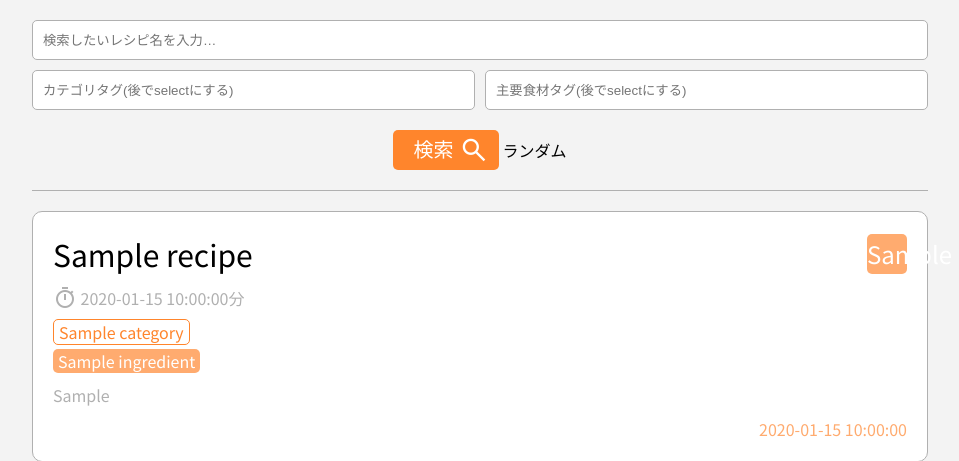
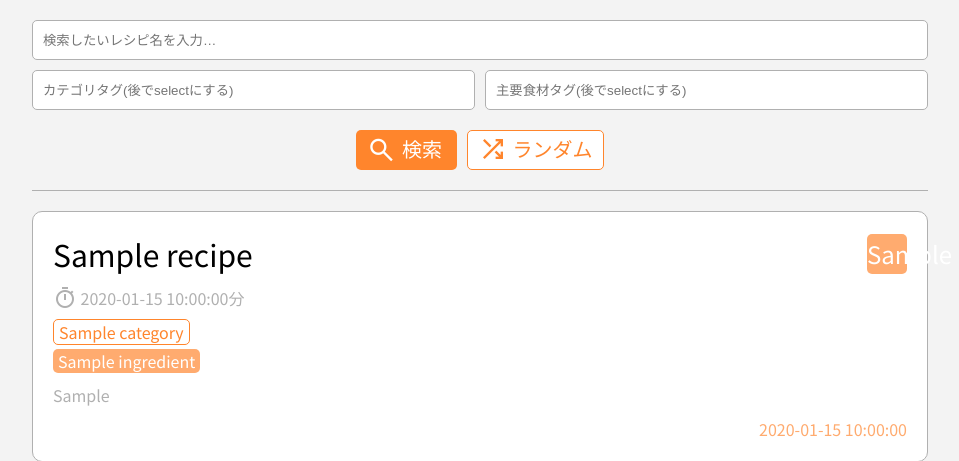
Before and after one commit to yoshiokaharuto/2024_hakkason_Gteam, a PHP site: page / in a window 1280 px wide. Shown: the part 84-545 px from the top of the page, without its empty margins (160-1119 px from the left). Run offline with PHP 8.4, Linux system fonts and the light colour scheme; tables that the repository leaves empty or names only in its code hold one stand-in row (values such as "Sample post").

Commit message:
ランダムなページに飛ぶボタンにスタイルを付与

```diff
--- a/css/style.css
+++ b/css/style.css
@@ -81,48 +81,73 @@ footer {
 
 /* ========== ↑ 主に全ページ ========== */
 /* ========== ↓ 主にindex ========== */
-#searchByName-container {
+#search-container {
     border-bottom: 1px solid var(--gray);
     padding-bottom: 20px;
     text-align: center;
 }
 
-#searchByName-container div {
+#searchByTag-container {
     display: flex;
     justify-content: space-between;
     margin-bottom: 10px;
     gap: 10px;
 }
 
-#searchByName-container input[type="text"],
-#search-button {
+#search-container input[type="text"],
+#search-button,
+#index-button-container a {
     height: 40px;
     border-radius: 5px;
 }
 
-#searchByName-container input[type="text"] {
+#search-container input[type="text"] {
     width: 100%;
     padding-left: 10px;
     margin-bottom: 10px;
     border: 1px solid var(--gray);
 }
 
+#index-button-container {
+    display: flex;
+    justify-content: center;
+    margin-bottom: 0;
+    gap: 10px;
+}
+
+#search-button,
+#index-button-container a {
+    font-size: 20px;
+    line-height: 30px;
+    padding: 0 15px 0 10px;
+    border: none;
+    border-radius: 5px;
+    cursor: pointer;
+}
+
 #search-button {
     color: white;
     background-color: var(--main-color);
-    font-size: 20px;
-    line-height: 30px;
-    padding: 0 10px 0 20px;
-    border: none;
-    border-radius: 5px;
-    cursor: pointer;
 }
 
 #search-button:active {
     background-color: var(--sub-color);
 }
 
-#search-button .material-symbols-outlined {
+#search-container a {
+    color: var(--main-color);
+    background-color: white;
+    border: 1px solid var(--main-color);
+    padding-top: 3px;
+    padding-right: 10px;
+}
+
+#search-container a:active {
+    background-color: var(--light-gray);
+}
+
+#search-button .material-symbols-outlined,
+#search-container a .material-symbols-outlined {
     font-size: 30px;
 }
 
--- a/index.php
+++ b/index.php
@@ -74,22 +74,26 @@ if($maxId !== false) {
 
     <main>
         <form action="index.php" method="GET">
-            <div id="searchByName-container">
+            <div id="search-container">
                 <input type="text" name="recipe_name" value="<?= htmlspecialchars($_GET['recipe_name'] ?? '', ENT_QUOTES, 'UTF-8') ?>" placeholder="検索したいレシピ名を入力…">
-                <div>
+                <div id="searchByTag-container">
                     <input type="text" name="category_tag" value="<?= htmlspecialchars($_GET['category_tag'] ?? '', ENT_QUOTES, 'UTF-8') ?>" placeholder="カテゴリタグ(後でselectにする)">
                     <input type="text" name="ingredient_tag" value="<?= htmlspecialchars($_GET['ingredient_tag'] ?? '', ENT_QUOTES, 'UTF-8') ?>" placeholder="主要食材タグ(後でselectにする)">
                 </div>
-
+                <div id="index-button-container">
                     <button type="submit" id="search-button">
-                    検索
                         <span class="material-symbols-outlined">
                             search
                         </span>
+                        検索
                     </button>
                     <a href='detail.php?id=<?= $randomPageId ?>'>
+                        <span class="material-symbols-outlined">
+                            shuffle
+                        </span>
                         ランダム
                     </a>
+                </div>
             </div>
         </form>
         <?php
```
Also changed, not shown: detail.php (+10 -2 lines). Lines whose indentation alone changed are shown as unchanged.
